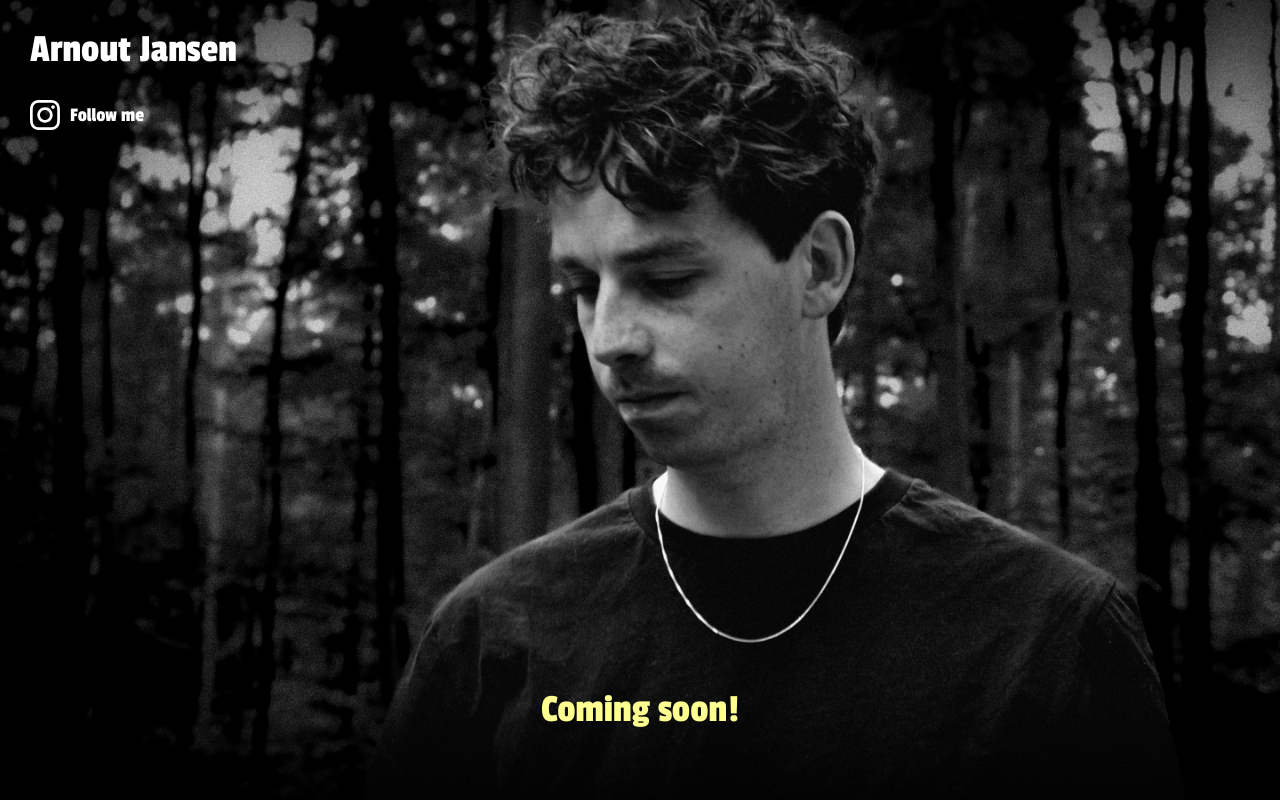
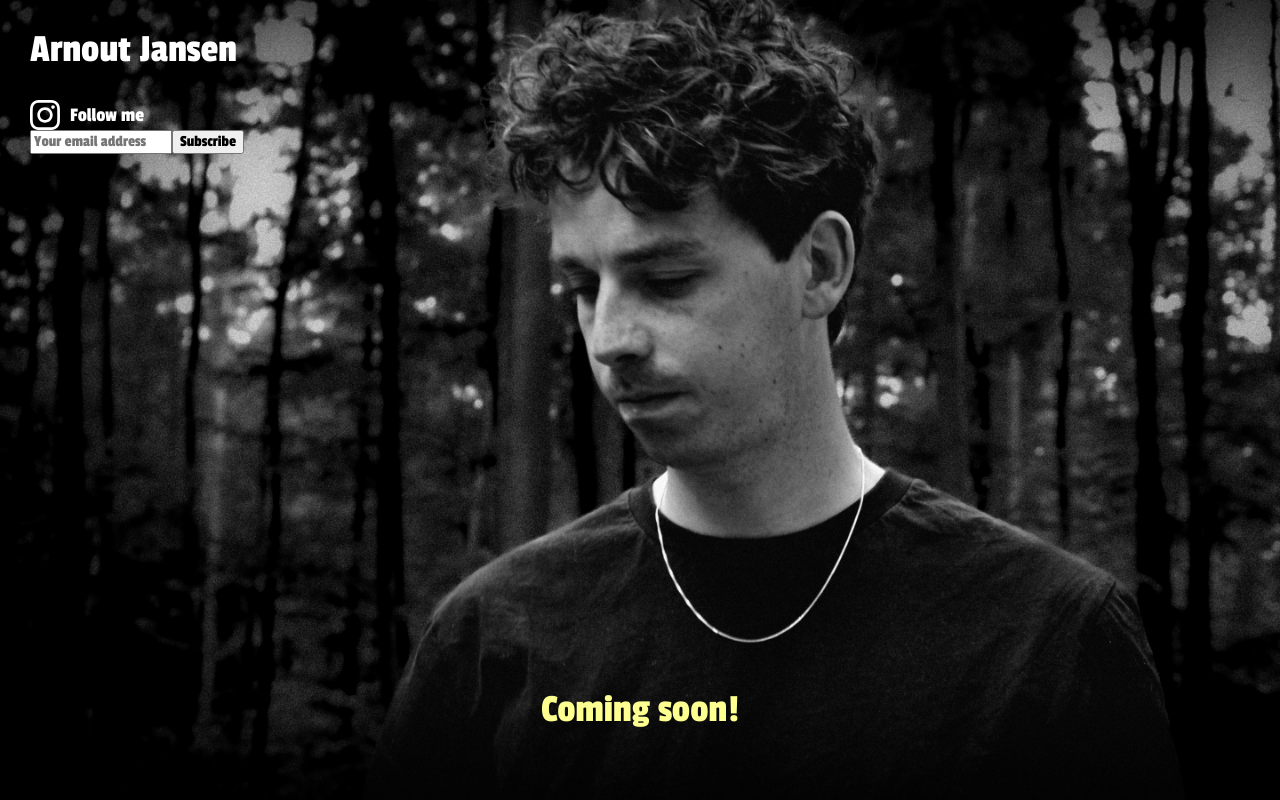
Before and after one commit to arnoutj/arnoutjansen, a Next.js app: page / in a window 1280 px wide. Built offline with nearby package versions, Linux system fonts and the light colour scheme.

Commit message:
add newsletter signup form

```diff
--- /dev/null
+++ b/components/NewsletterSignupForm.tsx
@@ -0,0 +1,41 @@
+import { SyntheticEvent, useRef } from 'react';
+
+export default function NewsLetterSignUpForm() {
+  const inputRef = useRef<HTMLInputElement | null>(null);
+
+  const subscribeUser = async (e: SyntheticEvent) => {
+    e.preventDefault();
+
+    try {
+      await fetch('/api/subscribeUser', {
+        method: 'POST',
+        headers: { 'Content-Type': 'application/json' },
+        body: JSON.stringify({ email: inputRef.current?.value }),
+      });
+    } catch (e) {
+      console.error(e);
+    }
+  };
+
+  return (
+    <form onSubmit={subscribeUser}>
+      {/* <label htmlFor="email-input" className="form__label">
+        Your Best Email
+      </label> */}
+      <input
+        type="email"
+        id="email-input"
+        name="email"
+        placeholder="Your email address"
+        ref={inputRef}
+        required
+        autoCapitalize="off"
+        autoCorrect="off"
+      />
+
+      <button type="submit" value="" name="subscribe">
+        Subscribe
+      </button>
+    </form>
+  );
+}
--- a/package.json
+++ b/package.json
@@ -10,6 +10,7 @@
   "dependencies": {
     "@next/font": "^13.4.10",
     "cypress": "^10.0.3",
+    "isomorphic-unfetch": "^4.0.2",
     "modern-normalize": "^2.0.0",
     "next": "^13.4.8",
     "react": "^18.0.0",
--- /dev/null
+++ b/pages/api/subscribeUser.ts
@@ -0,0 +1,48 @@
+import type { NextApiRequest, NextApiResponse } from 'next';
+
+import fetch from 'isomorphic-unfetch';
+
+export default async (req: NextApiRequest, res: NextApiResponse<{ error: string }>) => {
+  const { email } = req.body;
+
+  console.log({ email });
+
+  if (!email) {
+    return res.status(400).json({ error: 'Email is required' });
+  }
+
+  try {
+    const AUDIENCE_ID = process.env.MAILCHIMP_AUDIENCE_ID;
+    const API_KEY = process.env.MAILCHIMP_API_KEY;
+    const DATACENTER = process.env.MAILCHIMP_API_SERVER;
+
+    const data = {
+      email_address: email,
+      status: 'subscribed',
+    };
+
+    const response = await fetch(
+      `https://${DATACENTER}.api.mailchimp.com/3.0/lists/${AUDIENCE_ID}/members`,
+
+      {
+        body: JSON.stringify(data),
+        headers: {
+          Authorization: `apikey ${API_KEY}`,
+          'Content-Type': 'application/json',
+        },
+        method: 'POST',
+      }
+    );
+
+    if (response.status >= 400) {
+      return res.status(400).json({
+        error: `There was an error subscribing to the newsletter.
+        Hit me up via Instagram and I'll add you the old fashioned way :(.`,
+      });
+    }
+
+    return res.status(201).json({ error: '' });
+  } catch (error: any) {
+    return res.status(500).json({ error: error.message || error.toString() });
+  }
+};
--- a/pages/index.tsx
+++ b/pages/index.tsx
@@ -2,6 +2,7 @@
 import Header from 'components/Header';
 import Background from '@components/Background';
 import Socials from '@components/Socials';
+import NewsLetterSignUpForm from '@components/NewsletterSignupForm';
 
 export default function Home() {
   return (
@@ -16,6 +17,7 @@
 
         <div style={{ paddingLeft: 30 }}>
           <Socials />
+          <NewsLetterSignUpForm />
         </div>
         <h1
           style={{
```
Also changed, not shown: 1 other file (tests, documents, lock files or other folders).
